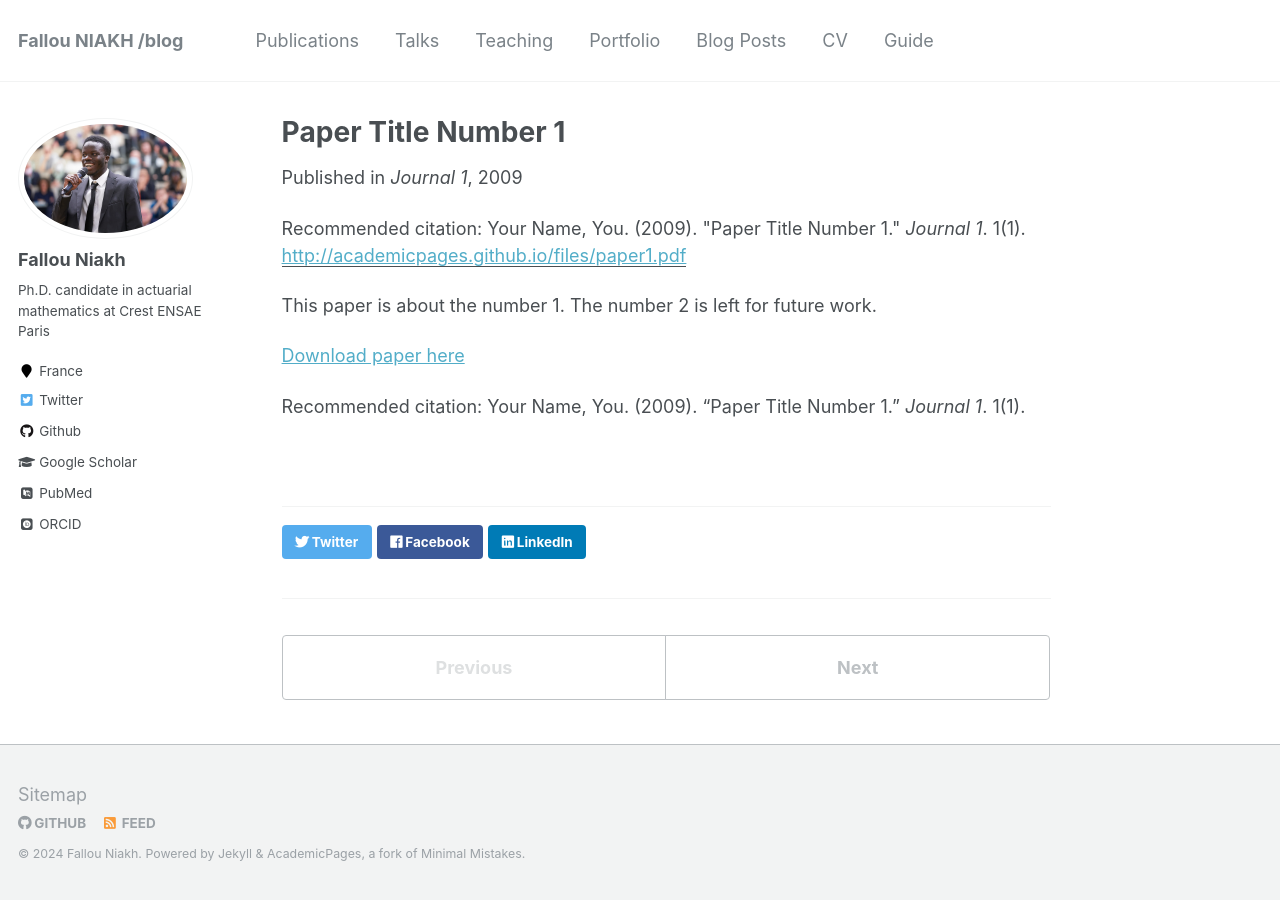
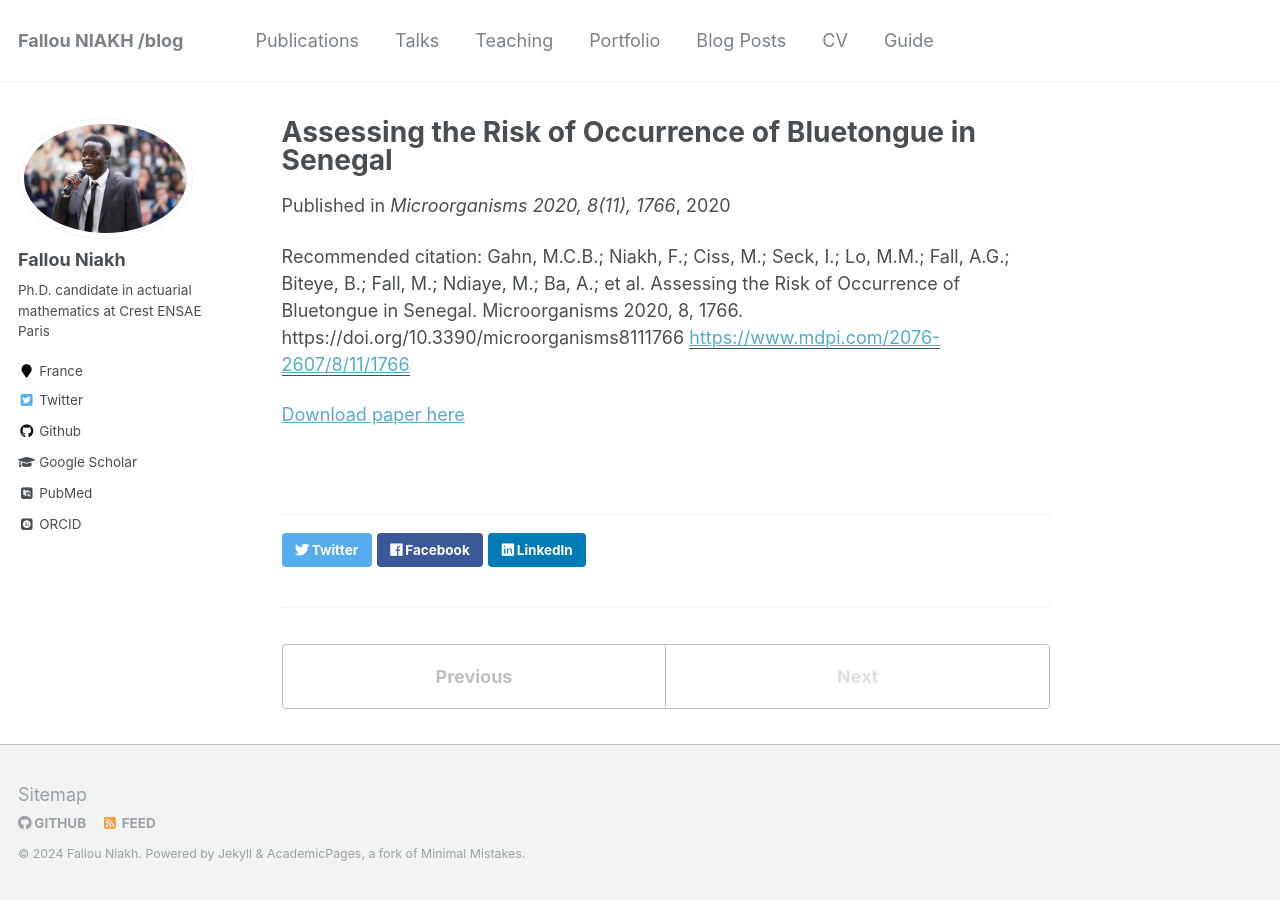
Before and after one commit to FNIAKH/fniakh.github.io, a Jekyll site: the page built from _publications/2009-10-01-paper-title-number-1.md, in a window 1280 px wide. Built offline with Jekyll 4.4.1, drawn with Linux system fonts in a browser that asks for light colours; some web fonts are replaced.

Commit message:
Update 2009-10-01-paper-title-number-1.md

```diff
--- a/_publications/2009-10-01-paper-title-number-1.md
+++ b/_publications/2009-10-01-paper-title-number-1.md
@@ -1,15 +1,12 @@
 ---
-title: "Paper Title Number 1"
+title: "Assessing the Risk of Occurrence of Bluetongue in Senegal"
 collection: publications
 permalink: /publication/2009-10-01-paper-title-number-1
 excerpt: 'This paper is about the number 1. The number 2 is left for future work.'
-date: 2009-10-01
-venue: 'Journal 1'
-paperurl: 'http://academicpages.github.io/files/paper1.pdf'
-citation: 'Your Name, You. (2009). &quot;Paper Title Number 1.&quot; <i>Journal 1</i>. 1(1).'
+date: 2020-11-11
+venue: 'Microorganisms 2020, 8(11), 1766'
+paperurl: 'https://www.mdpi.com/2076-2607/8/11/1766'
+citation: 'Gahn, M.C.B.; Niakh, F.; Ciss, M.; Seck, I.; Lo, M.M.; Fall, A.G.; Biteye, B.; Fall, M.; Ndiaye, M.; Ba, A.; et al. Assessing the Risk of Occurrence of Bluetongue in Senegal. Microorganisms 2020, 8, 1766. https://doi.org/10.3390/microorganisms8111766'
 ---
-This paper is about the number 1. The number 2 is left for future work.
 
-[Download paper here](http://academicpages.github.io/files/paper1.pdf)
-
-Recommended citation: Your Name, You. (2009). "Paper Title Number 1." <i>Journal 1</i>. 1(1).
+[Download paper here](https://www.mdpi.com/2076-2607/8/11/1766)
```
